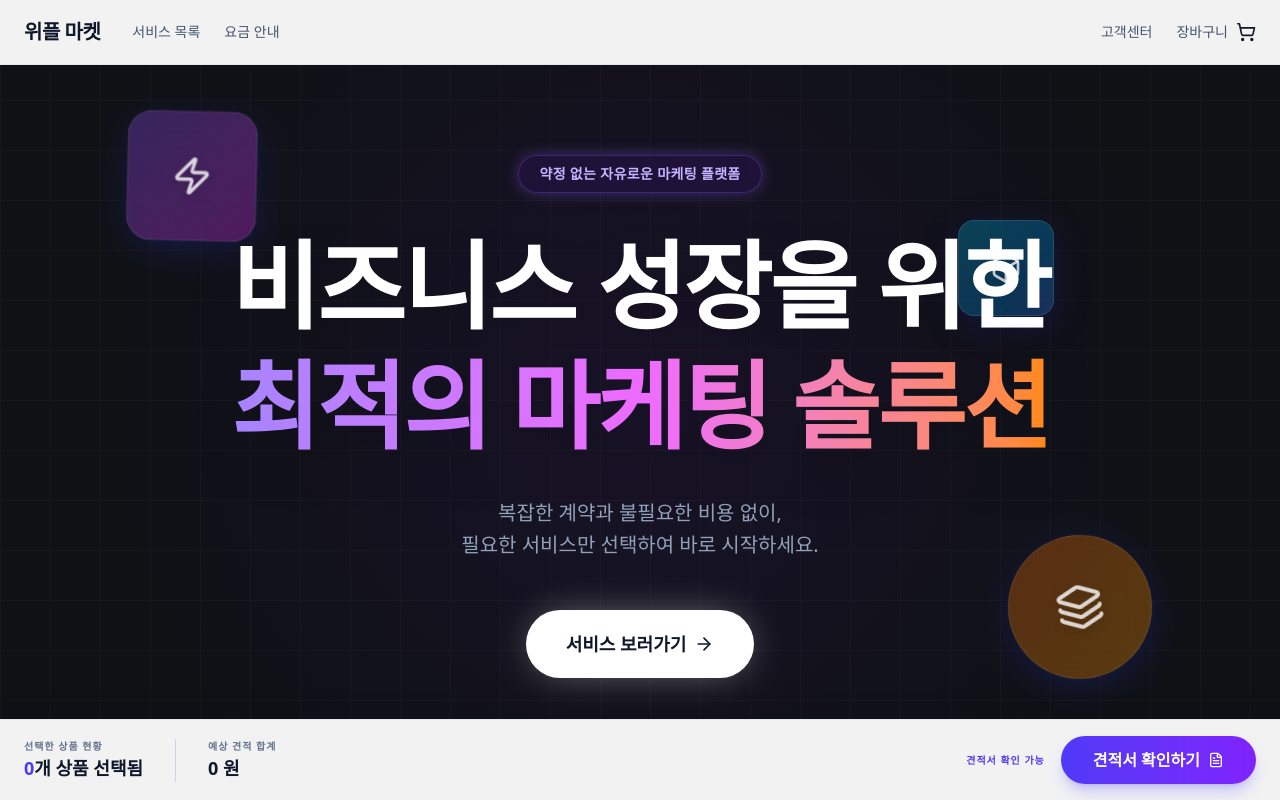
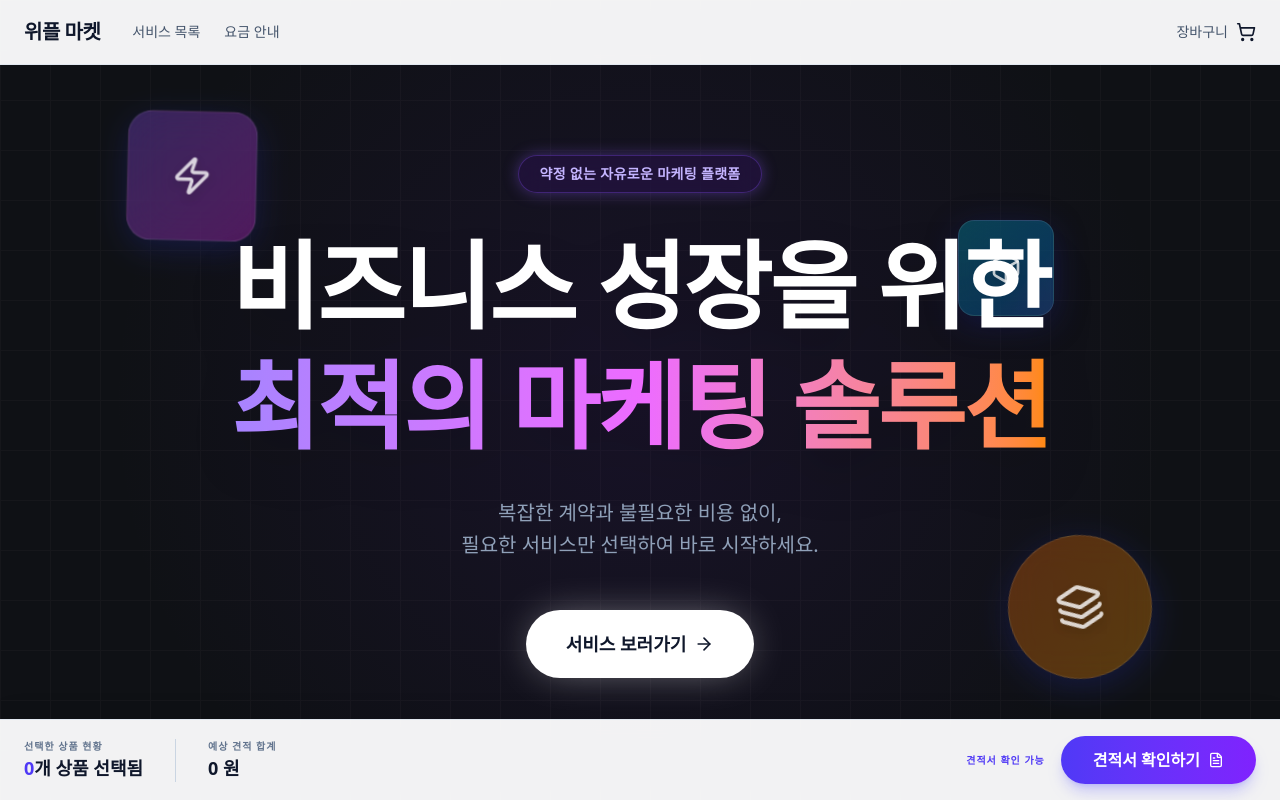
Before and after one commit to asaaaa12313/total, a Next.js app: page / in a window 1280 px wide. Shown: the top 800 px of the page. Built offline with nearby package versions, Linux system fonts and the light colour scheme; a web font is replaced by a local one.

Commit message:
fix: remove customer center link from header

```diff
--- a/src/components/layout/Header.tsx
+++ b/src/components/layout/Header.tsx
@@ -35,7 +35,6 @@ export function Header() {
                     </div>
 
                     <div className="flex items-center gap-6 text-sm font-medium text-slate-600">
-                        <span className="cursor-pointer hover:text-indigo-600 transition-colors">고객센터</span>
                         <div
                             className="flex items-center gap-2 cursor-pointer group"
                             onClick={() => setIsCartOpen(true)}
```
